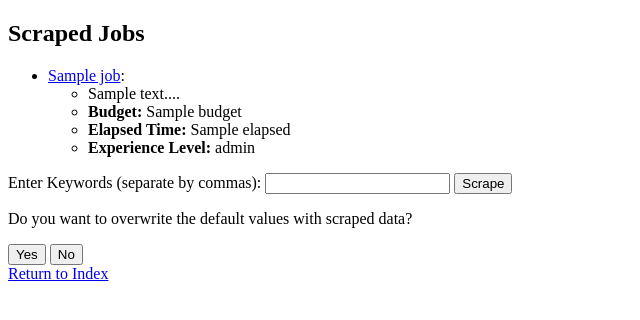
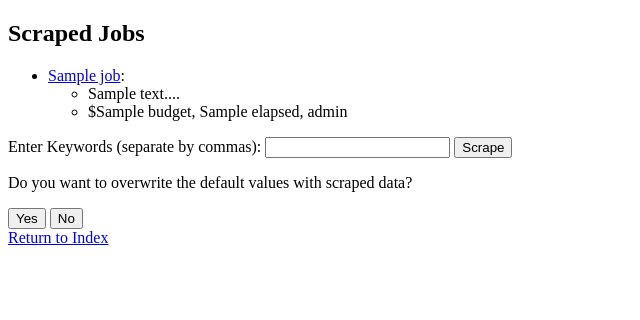
Before and after one commit to chipmoreno/UpworkJobScraper, a Python web app: template templates/scrape.html in a window 1280 px wide. Shown: the top 320 px of the page, without its empty margins (0-640 px from the left). Run offline with Jinja, Linux system fonts and the light colour scheme; the template is opened without the code that fills it: most values are stand-ins (such as "Sample title", 1, 10 or a date in 2020).

Commit message:
slight UI change

```diff
--- a/app.py
+++ b/app.py
@@ -183,9 +183,14 @@ def scrape():
         keyword_list = [keyword.strip() for keyword in keywords.split(',')]  # Split by comma and strip whitespace
         scraped_data = []
 
+        def elapsed_to_seconds(elapsed):
+            h, m, s = map(int, elapsed.split(":"))
+            return h * 3600 + m * 60 + s
+
         # Scrape data for each keyword
         for keyword in keyword_list:
             scraped_data.extend(scraper(keyword))  # Pass each keyword to the scraper function and extend the list with the results
+            scraped_data.sort(key=lambda job: elapsed_to_seconds(job['elapsed']))
 
         overwrite = request.form.get('overwrite')  # 'yes' or 'no'
         if overwrite == "no":
--- a/templates/scrape.html
+++ b/templates/scrape.html
@@ -13,10 +13,8 @@
             <li>
                 <a href="{{ job.link }}">{{ job.title }}</a>:
                 <ul>
-                    <li>{{ job.description[:20] }}...</li>
-                    <li><strong>Budget:</strong> {{ job.budget }}</li>
-                    <li><strong>Elapsed Time:</strong> {{ job.elapsed }}</li>
-                    <li><strong>Experience Level:</strong> {{ job.experience_level }}</li>
+                    <li>{{ job.description[:50] }}...</li>
+                    <li>${{ job.budget }}, {{ job.elapsed }}, {{ job.experience_level }}</li>
                 </ul>
             </li>
         {% endfor %}
```
